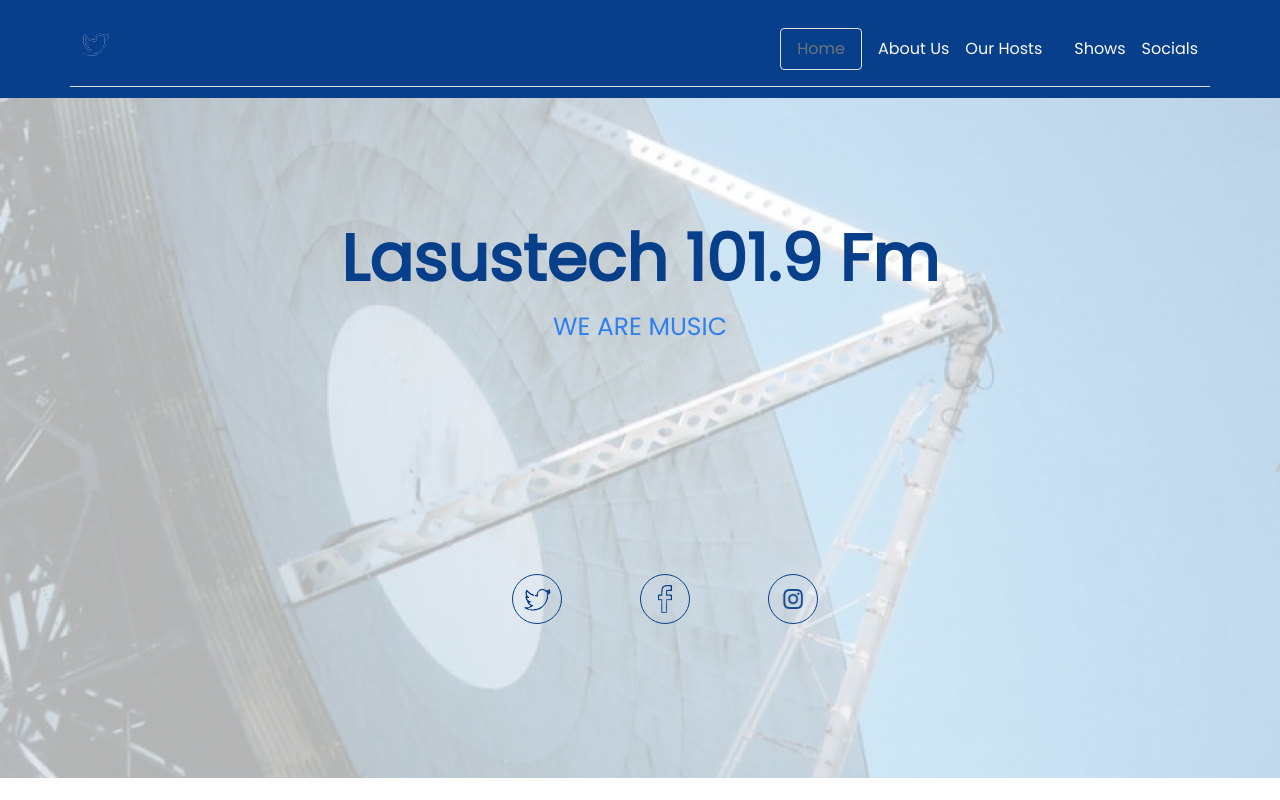
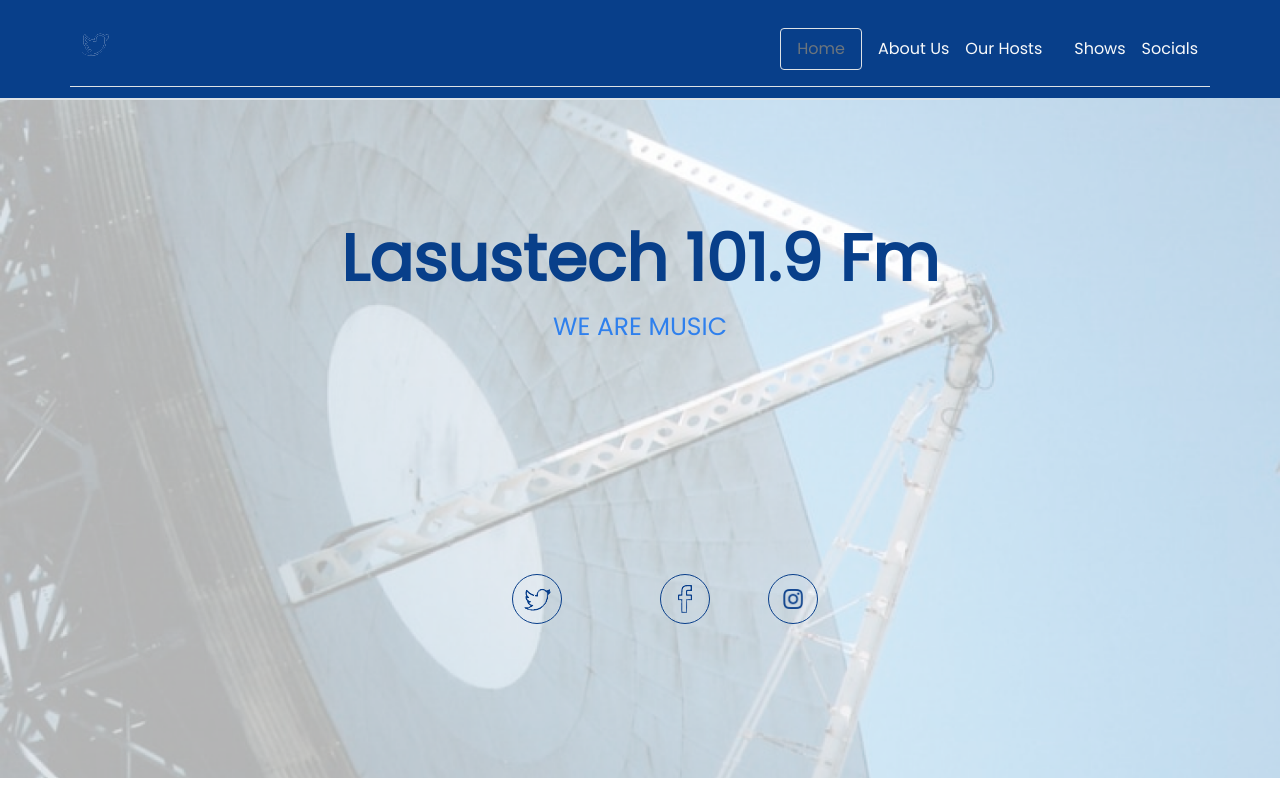
Before and after one commit to monyasau/Laspotech-radio, a plain HTML site: page index.html in a window 1280 px wide. Drawn offline with Linux system fonts and the light colour scheme.

Commit message:
minor changes

```diff
--- a/css/style.css
+++ b/css/style.css
@@ -145,6 +145,17 @@ nav div:hover {
   background-size: cover;
   /* opacity: 0.3; */
 }
+.secondsect {
+  /* first bg */
+
+  position: absolute;
+  width: 100vw;
+  height: 85vh;
+  left: 0px;
+  top: 98px;
+  background-size: cover;
+  /* opacity: 0.3; */
+}
 .firstsectheader {
   /* Laspotech 101.9 Fm */
 
@@ -184,6 +195,10 @@ nav div:hover {
   /* Blue 1 */
 
   color: #2f80ed;
+}
+.social-btn {
+  margin-left: 1.25rem;
+  margin-right: 1.25rem;
 }
 .twittercircle {
   /* Vector */
--- a/index.html
+++ b/index.html
@@ -49,14 +49,22 @@
       <div class="text-center firstsectheader justify-self-center mt-7 fw-bold ">Lasustech 101.9 Fm</div>
         <!-- </div> -->
       <div class="wearemusic text-center ">WE ARE MUSIC</div>
-      <div class="twittercircle">
+      <div>
+
+      <div class="twittercircle ">
           <img src="/assets/twitter.png" alt="">
       </div>
-      <div class="fbcircle">
+      <div class="fbcircle social-btn">
           <img src="/assets/facebook.png" alt="">
       </div>
       <div class="insta-cont">
           <img src="/assets/instagram.png" alt="">
+      </div>
+      </div>
+    </section>
+
+    <section class="secondsect">
+      <div class="border box-light top-100 w-75">
       </div>
     </section>
     <!-- https://www.google.com/search?q=how+to+submit-a-form-without-page-refresh-using-javascript&rlz=1C1GGRV_enNG916NG916&oq=how+to+submit-a-form-without-page-refresh-using-javascript&aqs=chrome..69i57.10090j0j4&sourceid=chrome&ie=UTF-8
```
